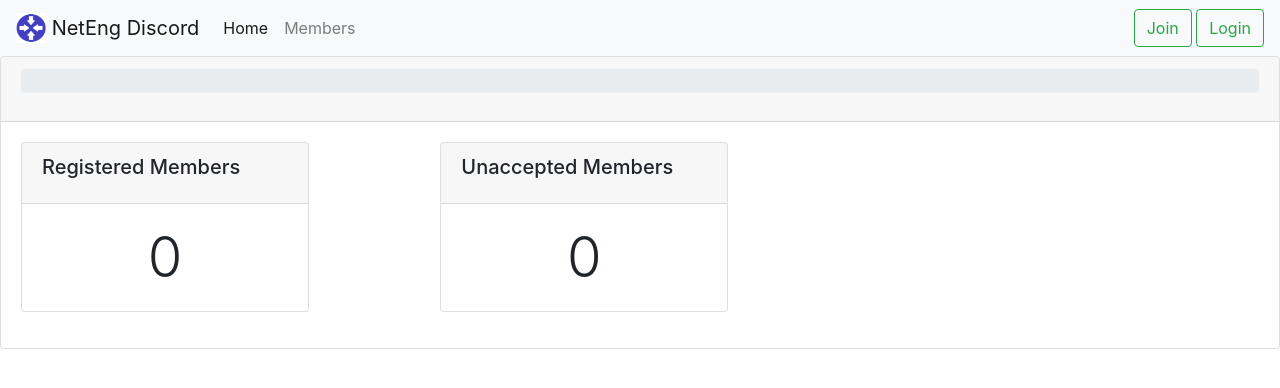
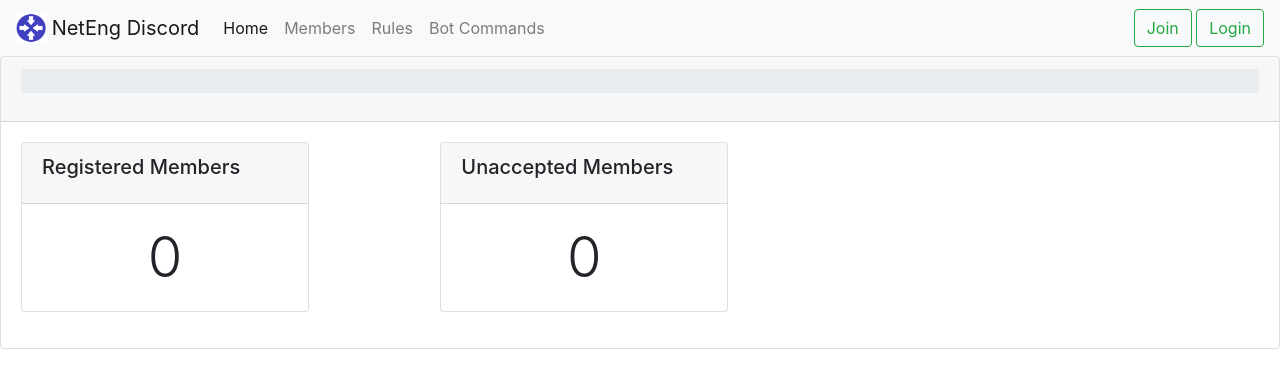
Before and after one commit to disnog/netranger-web, a Flask app: page / in a window 1280 px wide. Shown: the top 388 px of the page. Run offline with Flask 2, Linux system fonts and the light colour scheme; data that the repository does not hold is empty; parts of the project's set-up code (start-up, migrations or seed data) failed here and were passed over; some libraries are stand-ins or nearby versions.

Commit message:
Added rules and bot commands links

```diff
--- a/nrweb/templates/base.html
+++ b/nrweb/templates/base.html
@@ -41,7 +41,12 @@
                         class="sr-only"> (current)</span>{%
                     endif %}</a>
             </li>
-
+            <li class="nav-item">
+                <a class="nav-link" href="https://discord.neteng.xyz" target="_blank">Rules</a>
+            </li>
+            <li class="nav-item">
+                <a class="nav-link" href="https://discord.neteng.xyz/botcommands" target="_blank">Bot Commands</a>
+            </li>
         </ul>
     </div>
     {% if 'user' in g %}
```
